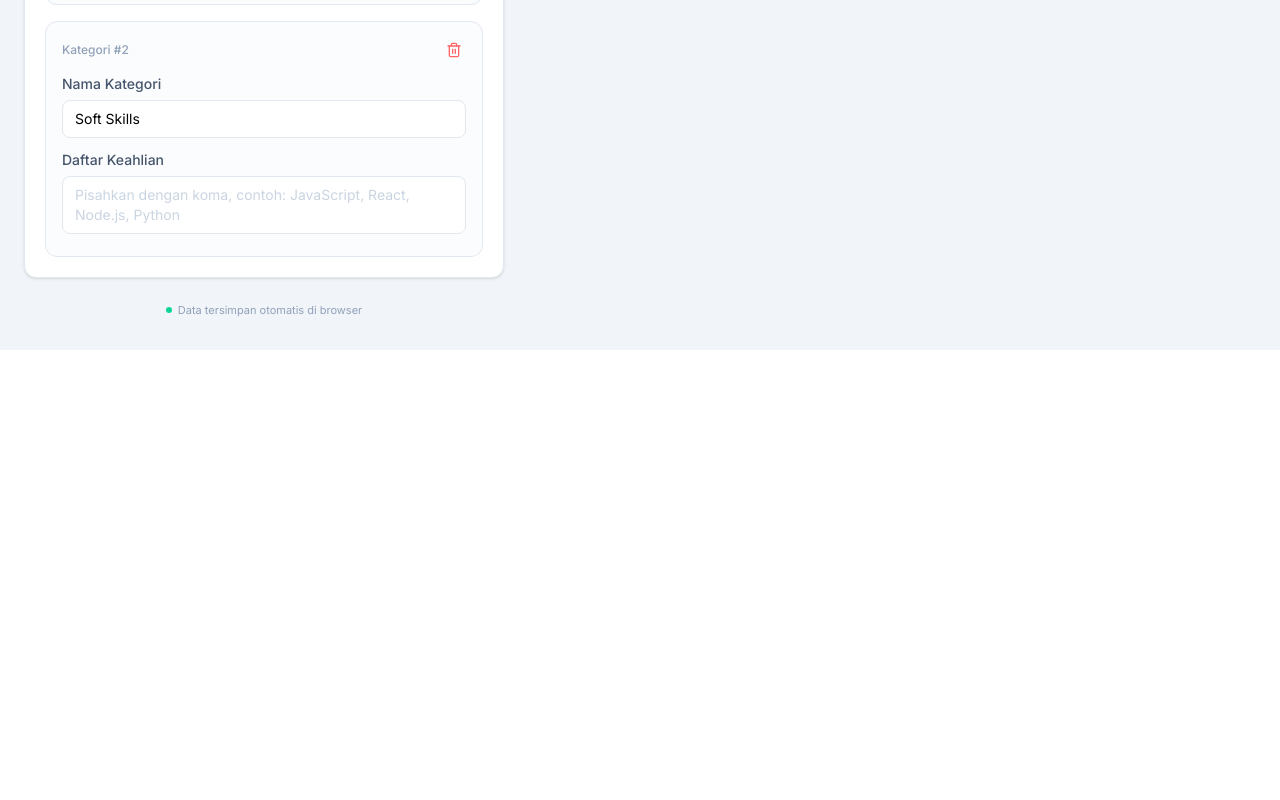
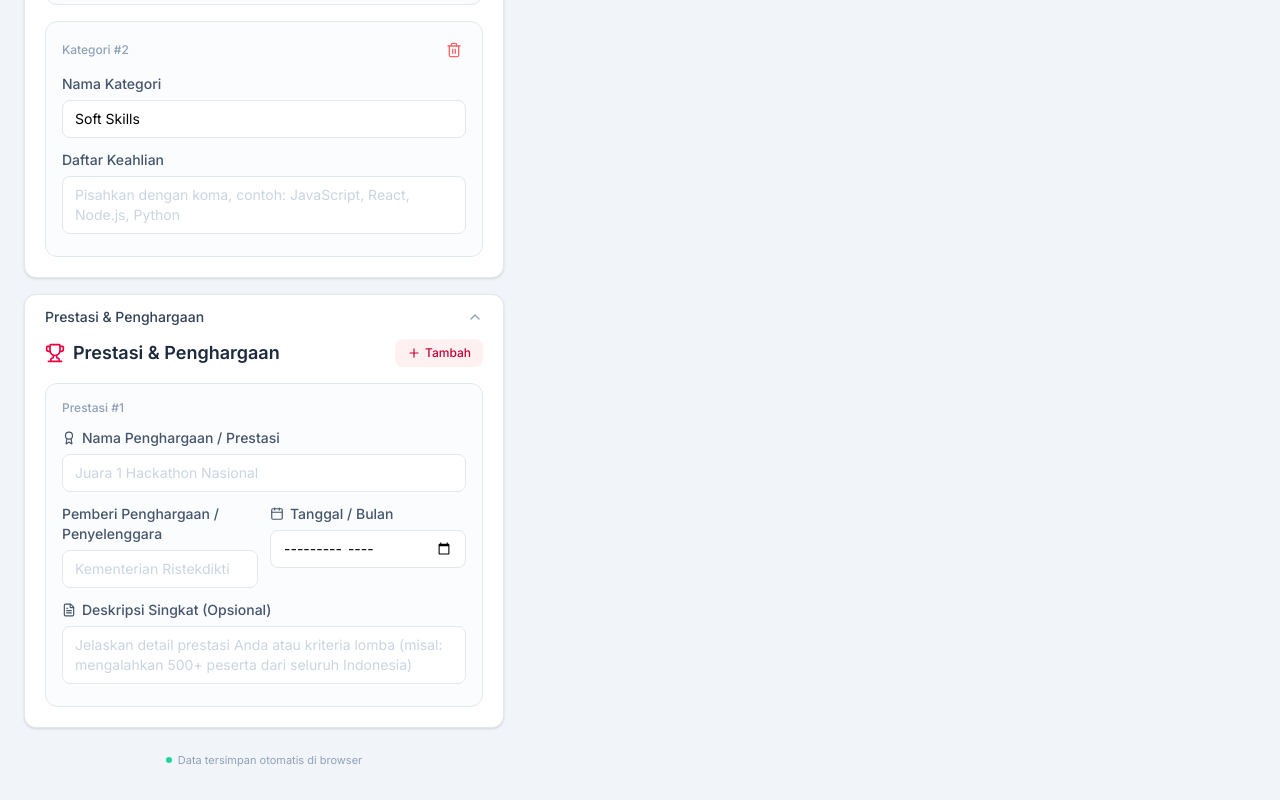
Before and after one commit to ryaleason/generate-cv, a React (Vite) app: page / in a window 1280 px wide. Shown: the part 3094-3894 px from the top of the page. Before the commit the page ends 3444 px from the top, so only its background shows below. Built offline with nearby package versions, Linux system fonts and the light colour scheme; what @react-pdf/renderer would draw is missing.

Commit message:
[FEAT] add Achievements section with form and PDF integration

```diff
--- a/src/App.jsx
+++ b/src/App.jsx
@@ -8,6 +8,7 @@ import EducationForm from './components/form/EducationForm'
 import ProjectForm from './components/form/ProjectForm'
 import SkillsForm from './components/form/SkillsForm'
 import TemplateForm from './components/form/TemplateForm'
+import AchievementsForm from './components/form/AchievementsForm'
 import ResumePreview from './components/preview/ResumePreview'
 import ResumePDFDocument from './components/pdf/ResumePDFDocument'
 import useResumeStore from './store/useResumeStore'
@@ -61,6 +62,7 @@ function App() {
     education: true,
     projects: true,
     skills: true,
+    achievements: true,
   })
 
   const toggleSection = (section) => {
@@ -87,6 +89,7 @@ function App() {
           educations: currentStore.educations,
           projects: currentStore.projects,
           skills: currentStore.skills,
+          achievements: currentStore.achievements,
         }
         const blob = await pdf(<ResumePDFDocument data={data} />).toBlob()
         const url = URL.createObjectURL(blob)
@@ -135,6 +138,7 @@ function App() {
     { key: 'education', component: <EducationForm /> },
     { key: 'projects', component: <ProjectForm /> },
     { key: 'skills', component: <SkillsForm /> },
+    { key: 'achievements', component: <AchievementsForm /> },
   ]
 
   return (
@@ -360,6 +364,7 @@ function App() {
                       {key === 'education' && 'Pendidikan'}
                       {key === 'projects' && 'Proyek'}
                       {key === 'skills' && 'Keahlian'}
+                      {key === 'achievements' && 'Prestasi & Penghargaan'}
                     </span>
                     {expandedSections[key] ? (
                       <ChevronUp className="w-4 h-4 text-slate-400" />
--- /dev/null
+++ b/src/components/form/AchievementsForm.jsx
@@ -0,0 +1,93 @@
+import { Trophy, Plus, Trash2, Calendar, Award, FileText } from 'lucide-react'
+import useResumeStore from '../../store/useResumeStore'
+
+export default function AchievementsForm() {
+  const { achievements = [], addAchievement, updateAchievement, removeAchievement } = useResumeStore()
+
+  return (
+    <div className="space-y-4">
+      <div className="flex items-center justify-between mb-4">
+        <div className="flex items-center gap-2">
+          <Trophy className="w-5 h-5 text-rose-600" />
+          <h2 className="text-lg font-semibold text-slate-800">Prestasi & Penghargaan</h2>
+        </div>
+        <button
+          onClick={addAchievement}
+          className="flex items-center gap-1 px-3 py-1.5 text-xs font-medium text-rose-700 bg-rose-50 hover:bg-rose-100 rounded-lg transition-colors cursor-pointer"
+        >
+          <Plus className="w-3.5 h-3.5" />
+          Tambah
+        </button>
+      </div>
+
+      {achievements.map((ach, index) => (
+        <div key={ach.id} className="p-4 border border-slate-200 rounded-xl space-y-3 relative bg-slate-50/50">
+          <div className="flex items-center justify-between">
+            <span className="text-xs font-medium text-slate-400">Prestasi #{index + 1}</span>
+            {achievements.length > 1 && (
+              <button
+                onClick={() => removeAchievement(ach.id)}
+                className="p-1 text-red-400 hover:text-red-600 hover:bg-red-50 rounded transition-colors cursor-pointer"
+              >
+                <Trash2 className="w-4 h-4" />
+              </button>
+            )}
+          </div>
+
+          <div>
+            <label className="flex items-center gap-1.5 text-sm font-medium text-slate-600 mb-1.5">
+              <Award className="w-3.5 h-3.5" />
+              Nama Penghargaan / Prestasi
+            </label>
+            <input
+              type="text"
+              value={ach.title}
+              onChange={(e) => updateAchievement(ach.id, 'title', e.target.value)}
+              placeholder="Juara 1 Hackathon Nasional"
+              className="w-full px-3 py-2 text-sm border border-slate-200 rounded-lg focus:outline-none focus:ring-2 focus:ring-rose-500/20 focus:border-rose-500 transition-all placeholder:text-slate-300 bg-white"
+            />
+          </div>
+
+          <div className="grid grid-cols-1 md:grid-cols-2 gap-3">
+            <div>
+              <label className="text-sm font-medium text-slate-600 mb-1.5 block">Pemberi Penghargaan / Penyelenggara</label>
+              <input
+                type="text"
+                value={ach.issuer}
+                onChange={(e) => updateAchievement(ach.id, 'issuer', e.target.value)}
+                placeholder="Kementerian Ristekdikti"
+                className="w-full px-3 py-2 text-sm border border-slate-200 rounded-lg focus:outline-none focus:ring-2 focus:ring-rose-500/20 focus:border-rose-500 transition-all placeholder:text-slate-300 bg-white"
+              />
+            </div>
+            <div>
+              <label className="flex items-center gap-1.5 text-sm font-medium text-slate-600 mb-1.5">
+                <Calendar className="w-3.5 h-3.5" />
+                Tanggal / Bulan
+              </label>
+              <input
+                type="month"
+                value={ach.date}
+                onChange={(e) => updateAchievement(ach.id, 'date', e.target.value)}
+                className="w-full px-3 py-2 text-sm border border-slate-200 rounded-lg focus:outline-none focus:ring-2 focus:ring-rose-500/20 focus:border-rose-500 transition-all bg-white"
+              />
+            </div>
+          </div>
+
+          <div>
+            <label className="flex items-center gap-1.5 text-sm font-medium text-slate-600 mb-1.5">
+              <FileText className="w-3.5 h-3.5" />
+              Deskripsi Singkat (Opsional)
+            </label>
+            <textarea
+              value={ach.description}
+              onChange={(e) => updateAchievement(ach.id, 'description', e.target.value)}
+              placeholder="Jelaskan detail prestasi Anda atau kriteria lomba (misal: mengalahkan 500+ peserta dari seluruh Indonesia)"
+              rows={2}
+              className="w-full px-3 py-2 text-sm border border-slate-200 rounded-lg focus:outline-none focus:ring-2 focus:ring-rose-500/20 focus:border-rose-500 transition-all placeholder:text-slate-300 resize-none bg-white"
+            />
+          </div>
+        </div>
+      ))}
+    </div>
+  )
+}
--- a/src/components/pdf/ResumePDFDocument.jsx
+++ b/src/components/pdf/ResumePDFDocument.jsx
@@ -141,6 +141,7 @@ const sectionLabels = {
     education: 'Education',
     projects: 'Projects',
     skills: 'Skills',
+    achievements: 'Achievements & Awards',
   },
   id: {
     summary: 'Ringkasan Profil',
@@ -148,11 +149,12 @@ const sectionLabels = {
     education: 'Pendidikan',
     projects: 'Proyek',
     skills: 'Keahlian',
+    achievements: 'Prestasi & Penghargaan',
   },
 }
 
 export default function ResumePDFDocument({ data }) {
-  const { personalInfo, experiences, educations, projects = [], skills } = data
+  const { personalInfo, experiences, educations, projects = [], skills, achievements = [] } = data
   const template = personalInfo.template || 'classic'
   const photoShape = personalInfo.photoShape || 'circle'
   const labels = sectionLabels[personalInfo.language || 'en']
@@ -262,6 +264,25 @@ export default function ResumePDFDocument({ data }) {
           </View>
         )}
 
+        {/* Achievements */}
+        {achievements.some(ach => ach.title) && (
+          <View>
+            <Text style={[styles.sectionTitle, { color: accentColor, borderBottomColor: accentColor }]}>{labels.achievements}</Text>
+            {achievements.filter(ach => ach.title).map((ach) => (
+              <View key={ach.id} style={styles.entryContainer}>
+                <View style={styles.entryHeader}>
+                  <View style={{ flexDirection: 'row', flex: 1 }}>
+                    <Text style={styles.entryTitle}>{ach.title}</Text>
+                    {ach.issuer && <Text style={styles.entryDetail}> — {ach.issuer}</Text>}
+                  </View>
+                  <Text style={styles.entryDate}>{formatDate(ach.date)}</Text>
+                </View>
+                {ach.description && <Text style={styles.entryDetail}>{ach.description}</Text>}
+              </View>
+            ))}
+          </View>
+        )}
+
         {/* Skills */}
         {skills.some(s => s.items) && (
           <View>
--- a/src/components/preview/ResumePreview.jsx
+++ b/src/components/preview/ResumePreview.jsx
@@ -14,6 +14,7 @@ const sectionLabels = {
     education: 'Education',
     projects: 'Projects',
     skills: 'Skills',
+    achievements: 'Achievements & Awards',
   },
   id: {
     summary: 'Ringkasan Profil',
@@ -21,11 +22,12 @@ const sectionLabels = {
     education: 'Pendidikan',
     projects: 'Proyek',
     skills: 'Keahlian',
+    achievements: 'Prestasi & Penghargaan',
   },
 }
 
 export default function ResumePreview() {
-  const { personalInfo, experiences, educations, projects = [], skills } = useResumeStore()
+  const { personalInfo, experiences, educations, projects = [], skills, achievements = [] } = useResumeStore()
   const template = personalInfo.template || 'classic'
   const photoShape = personalInfo.photoShape || 'circle'
   const labels = sectionLabels[personalInfo.language || 'en']
@@ -40,7 +42,8 @@ export default function ResumePreview() {
     experiences.some(e => e.company || e.position) ||
     educations.some(e => e.institution || e.degree) ||
     projects.some(project => project.name) ||
-    skills.some(s => s.items)
+    skills.some(s => s.items) ||
+    achievements.some(a => a.title)
 
   return (
     <div className="resume-preview bg-white shadow-lg border border-slate-200 mx-auto" style={{ width: '210mm', minHeight: '297mm', maxWidth: '100%', padding: '20mm 18mm', fontFamily: 'Georgia, "Times New Roman", serif' }}>
@@ -175,6 +178,33 @@ export default function ResumePreview() {
             </div>
           )}
 
+          {/* Achievements */}
+          {achievements.some(ach => ach.title) && (
+            <div style={{ marginTop: '14px' }}>
+              <h2 style={{ fontSize: '11pt', fontWeight: 'bold', color: accentColor, textTransform: 'uppercase', letterSpacing: '1.5px', borderBottom: `1px solid ${accentColor}`, paddingBottom: '3px', marginBottom: '8px' }}>
+                {labels.achievements}
+              </h2>
+              {achievements.filter(ach => ach.title).map((ach) => (
+                <div key={ach.id} style={{ marginBottom: '8px' }}>
+                  <div className="flex justify-between items-baseline">
+                    <div>
+                      <span style={{ fontSize: '10.5pt', fontWeight: 'bold', color: '#1e293b' }}>{ach.title}</span>
+                      {ach.issuer && <span style={{ fontSize: '9.5pt', color: '#475569' }}> — {ach.issuer}</span>}
+                    </div>
+                    <span style={{ fontSize: '9pt', color: '#64748b', whiteSpace: 'nowrap', flexShrink: 0 }}>
+                      {formatDate(ach.date)}
+                    </span>
+                  </div>
+                  {ach.description && (
+                    <p style={{ margin: '2px 0 0 0', fontSize: '9.5pt', lineHeight: '1.5', color: '#334155' }}>
+                      {ach.description}
+                    </p>
+                  )}
+                </div>
+              ))}
+            </div>
+          )}
+
           {/* Skills */}
           {skills.some(s => s.items) && (
             <div style={{ marginTop: '14px' }}>
--- a/src/store/useResumeStore.js
+++ b/src/store/useResumeStore.js
@@ -52,6 +52,15 @@ const initialState = {
   skills: [
     { id: crypto.randomUUID(), category: 'Technical Skills', items: '' },
     { id: crypto.randomUUID(), category: 'Soft Skills', items: '' },
+  ],
+  achievements: [
+    {
+      id: crypto.randomUUID(),
+      title: '',
+      issuer: '',
+      date: '',
+      description: '',
+    },
   ],
 }
 
@@ -171,6 +180,31 @@ const useResumeStore = create(
           skills: state.skills.filter((skill) => skill.id !== id),
         })),
 
+      // Achievements
+      addAchievement: () =>
+        set((state) => ({
+          achievements: [
+            ...(state.achievements || []),
+            {
+              id: crypto.randomUUID(),
+              title: '',
+              issuer: '',
+              date: '',
+              description: '',
+            },
+          ],
+        })),
+      updateAchievement: (id, field, value) =>
+        set((state) => ({
+          achievements: (state.achievements || []).map((ach) =>
+            ach.id === id ? { ...ach, [field]: value } : ach
+          ),
+        })),
+      removeAchievement: (id) =>
+        set((state) => ({
+          achievements: (state.achievements || []).filter((ach) => ach.id !== id),
+        })),
+
       // Reset
       resetAll: () => set({ ...initialState }),
     }),
```
